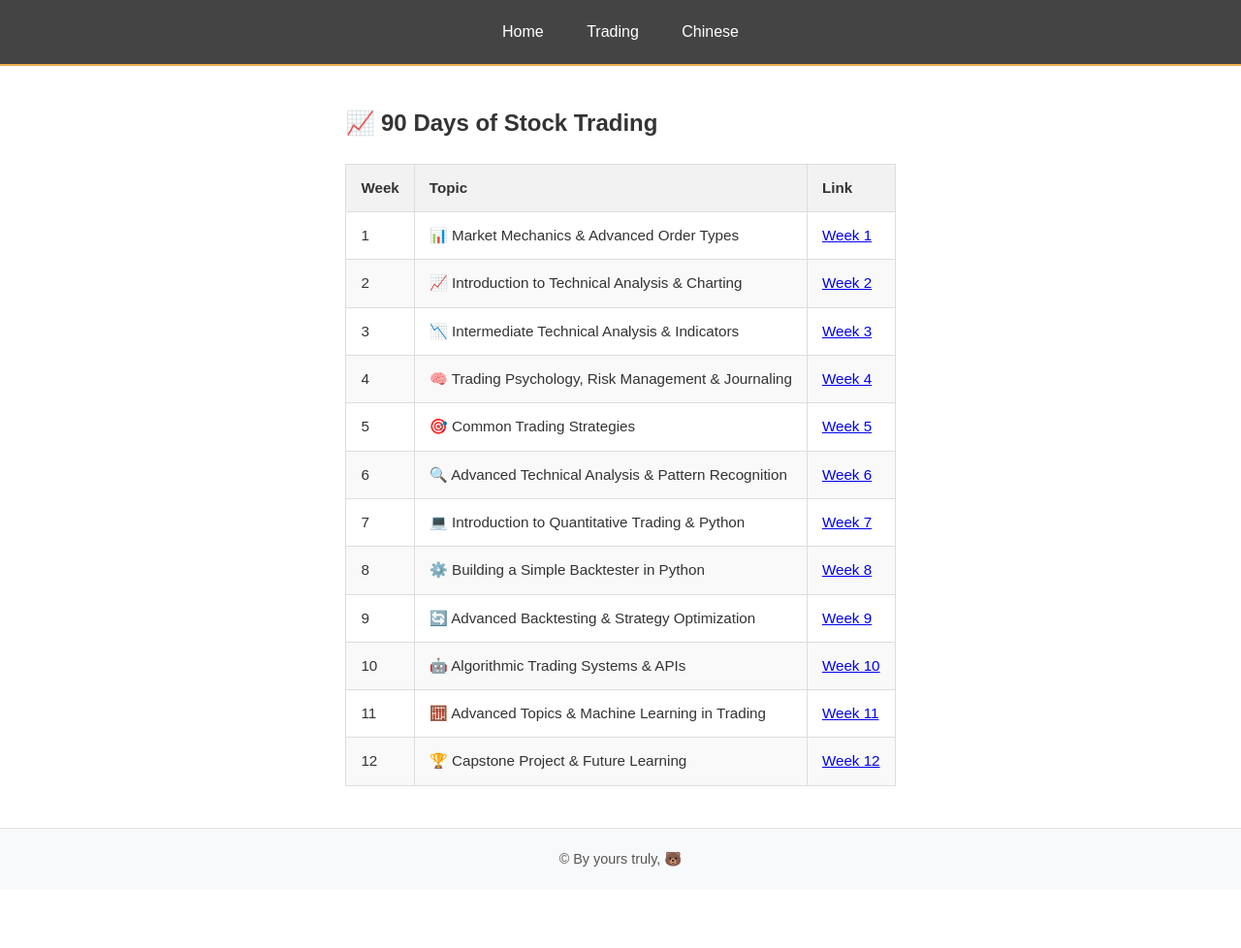
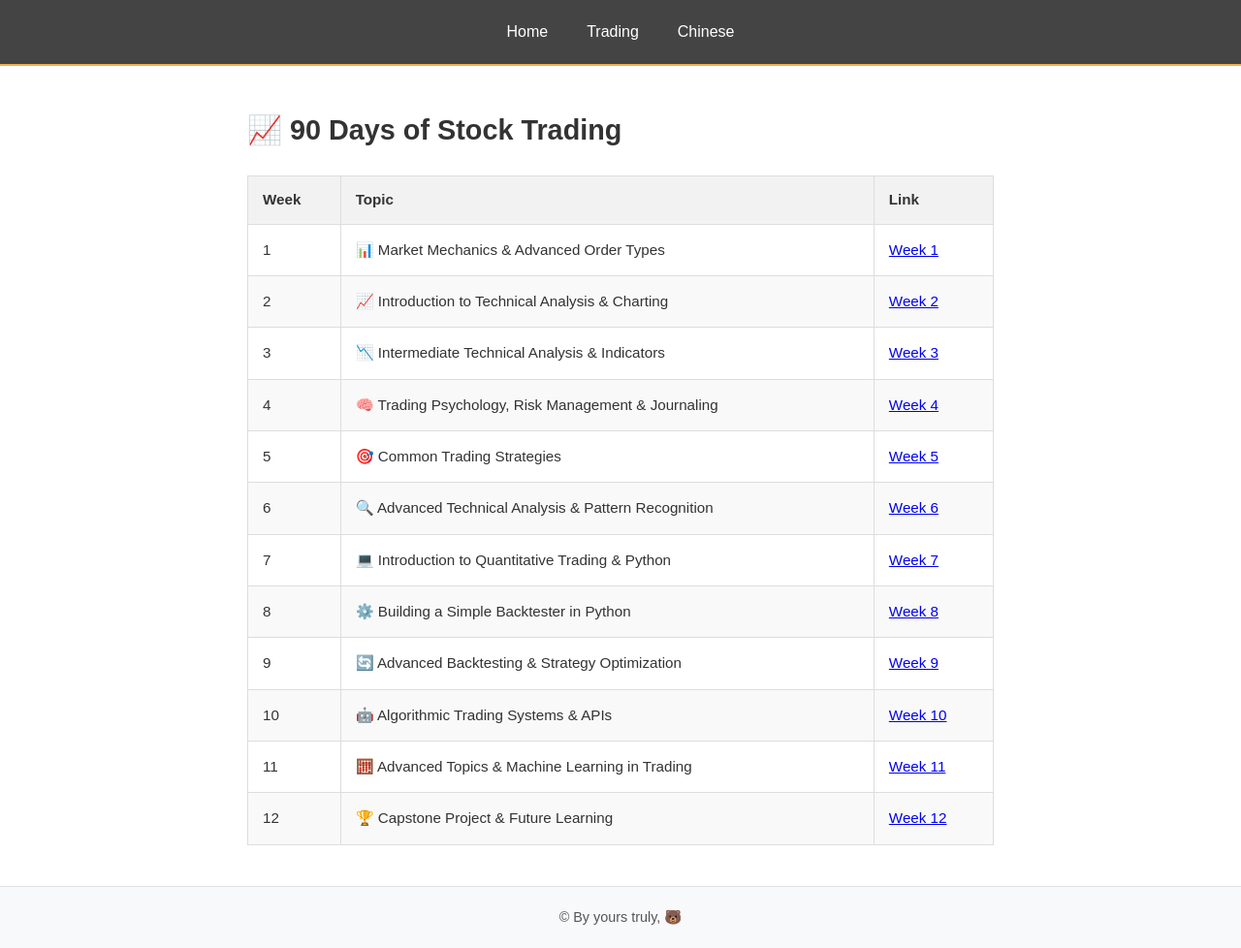
Before and after one commit to richardcsuwandi/summer-course, a Jekyll site: the page built from trading/index.md, in a window 1280 px wide. Shown: the whole page at 97% size. Built offline with Jekyll 4.4.1, drawn with Linux system fonts in a browser that asks for light colours; before the commit the page ends 918 px from its top, so only the background shows below that.

Commit message:
added responsiveness

```diff
--- a/assets/css/main.css
+++ b/assets/css/main.css
@@ -14,14 +14,18 @@
 }
 
 .container {
+    width: 100%;
     max-width: 800px;
     margin: 0 auto;
     padding: 20px 15px; /* Added padding here */
     flex-grow: 1; /* Added for sticky footer */
+    box-sizing: border-box; /* Include padding in width calculation */
 }
 
 header h1, .page h1 {
     color: #333;
+    font-size: 1.8em;
+    word-wrap: break-word; /* Ensure long titles don't overflow */
 }
 
 /* Table Styles */
@@ -82,6 +86,9 @@
     margin: 0;
     padding: 0;
     text-align: center; /* Center navigation items */
+    display: flex;
+    justify-content: center;
+    flex-wrap: wrap;
 }
 
 .main-nav ul li {
@@ -107,3 +114,87 @@
 .container {
     padding: 20px 15px; /* existing padding */
 }
+
+/* Responsive styles for mobile */
+@media screen and (max-width: 600px) {
+    /* Adjust navigation for mobile */
+    .main-nav ul {
+        flex-direction: column;
+        align-items: center;
+    }
+
+    .main-nav ul li {
+        display: block;
+        width: 100%;
+    }
+
+    .main-nav ul li a {
+        padding: 15px;
+        text-align: center;
+        border-bottom: 1px solid rgba(255, 255, 255, 0.1);
+    }
+
+    /* Adjust headings for mobile */
+    header h1, .page h1 {
+        font-size: 1.5em;
+        text-align: center;
+    }
+
+    /* Make tables responsive */
+    table {
+        display: block;
+        overflow-x: auto;
+        white-space: nowrap;
+    }
+
+    /* Adjust list items for mobile */
+    .page-content ul {
+        padding-left: 20px;
+    }
+
+    /* Adjust container padding */
+    .container {
+        padding: 15px 10px;
+    }
+}
+
+/* Medium screen adjustments */
+@media screen and (min-width: 601px) and (max-width: 900px) {
+    .container {
+        max-width: 90%;
+    }
+
+    table {
+        font-size: 0.9em;
+    }
+
+    table th, table td {
+        padding: 8px 10px;
+    }
+}
+
+/* Ensure images don't overflow their containers */
+img {
+    max-width: 100%;
+    height: auto;
+}
+
+/* Links styling to ensure they're easy to tap on mobile */
+a {
+    padding: 2px 0;
+    display: inline-block;
+}
+
+/* Make code blocks responsive */
+pre, code {
+    white-space: pre-wrap;
+    word-wrap: break-word;
+    overflow-x: auto;
+    max-width: 100%;
+}
+
+/* Improve readability on mobile */
+.page-content {
+    font-size: 16px;
+    line-height: 1.6;
+}
--- a/trading/index.md
+++ b/trading/index.md
@@ -1,6 +1,6 @@
 ---
 layout: page
-title: 📈 90 Days of Stock Trading 📈
+title: 📈 90 Days of Stock Trading
 ---
 # 📈 90 Days of Stock Trading
 
```
Also changed, not shown: 4 other files.
